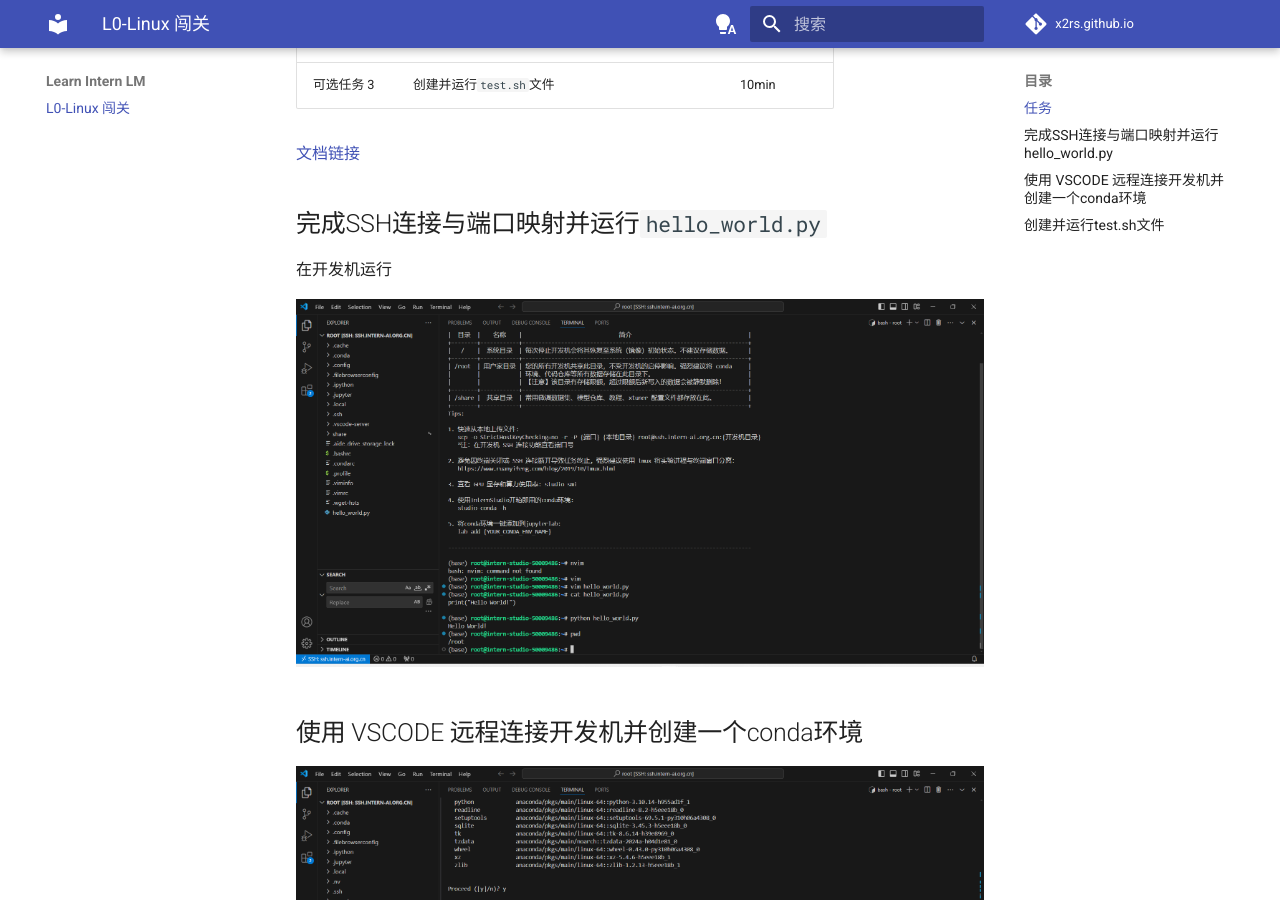
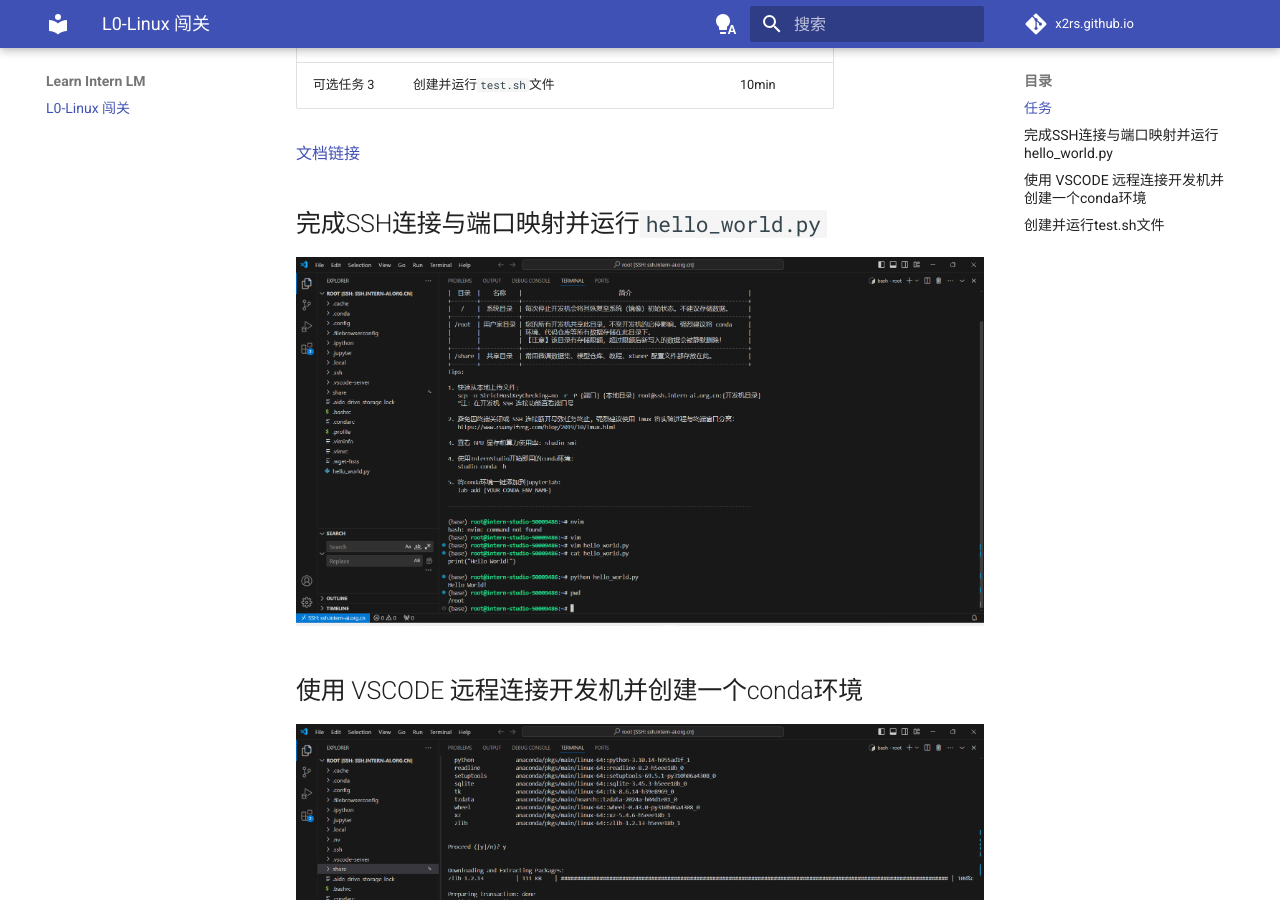
Before and after one commit to x2rs/x2rs.github.io, an MkDocs documentation site: the page built from docs/internlm/l0-linux.md, in a window 1280 px wide and 900 px high, scrolled down 398 px. Built offline with MkDocs 1.6.1 and Material for MkDocs 9.7.7, drawn with Linux system fonts in a browser that asks for light colours; comment, search, counter and statistics services are not loaded.

Commit message:
delete unnecessary paragraph

```diff
--- a/docs/internlm/l0-linux.md
+++ b/docs/internlm/l0-linux.md
@@ -12,8 +12,6 @@
 [文档链接](https://github.com/InternLM/Tutorial/blob/camp3/docs/L0/Linux/readme.md)
 
 ## 完成SSH连接与端口映射并运行`hello_world.py`
-
-在开发机运行
 
 ![image-20240710090129412](images/image-20240710090129412.png)
 
```
